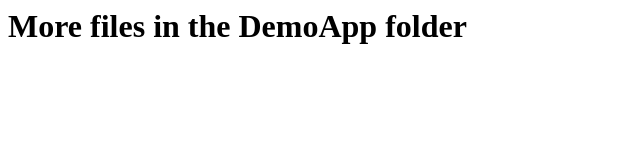
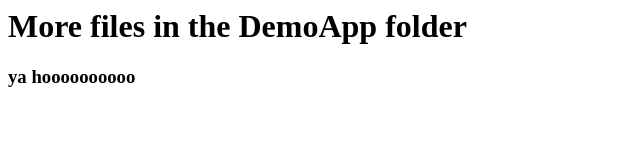
Before and after one commit to rohanpawar330/demoappgit, a plain HTML site: page index.html in a window 1280 px wide. Shown: the whole page, without its empty margins (0-640 px from the left). Drawn offline with Linux system fonts and the light colour scheme.

Commit message:
index file changed

```diff
--- a/index.html
+++ b/index.html
@@ -2,5 +2,6 @@
     <head></head>
     <body>
         <h1>More files in the DemoApp folder</h1>
+		<h3>ya hoooooooooo</h3>
     </body>
 </html>
```
